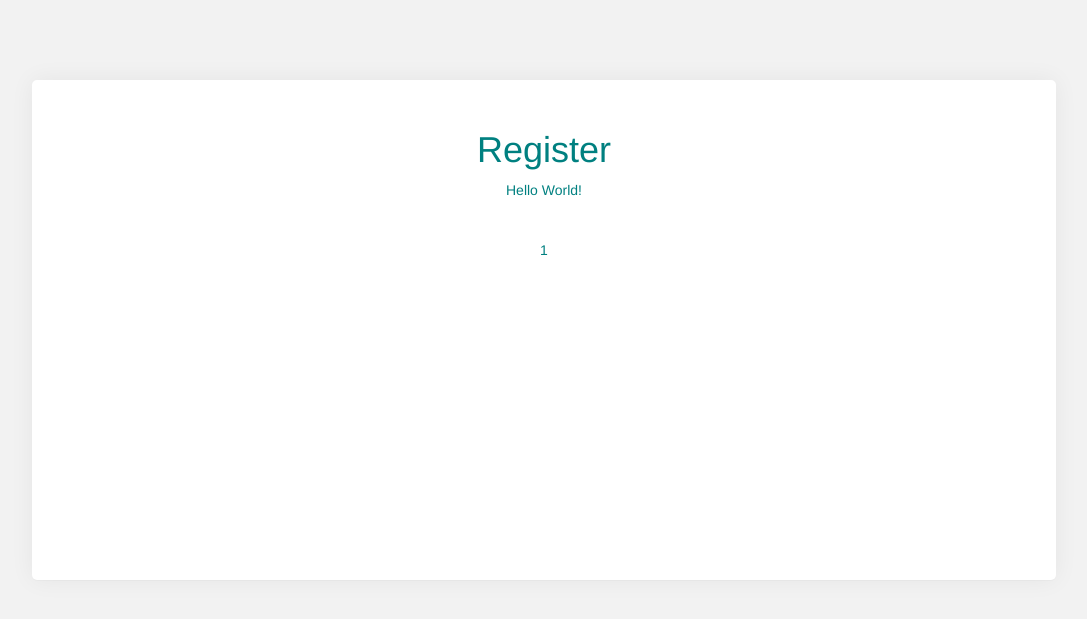
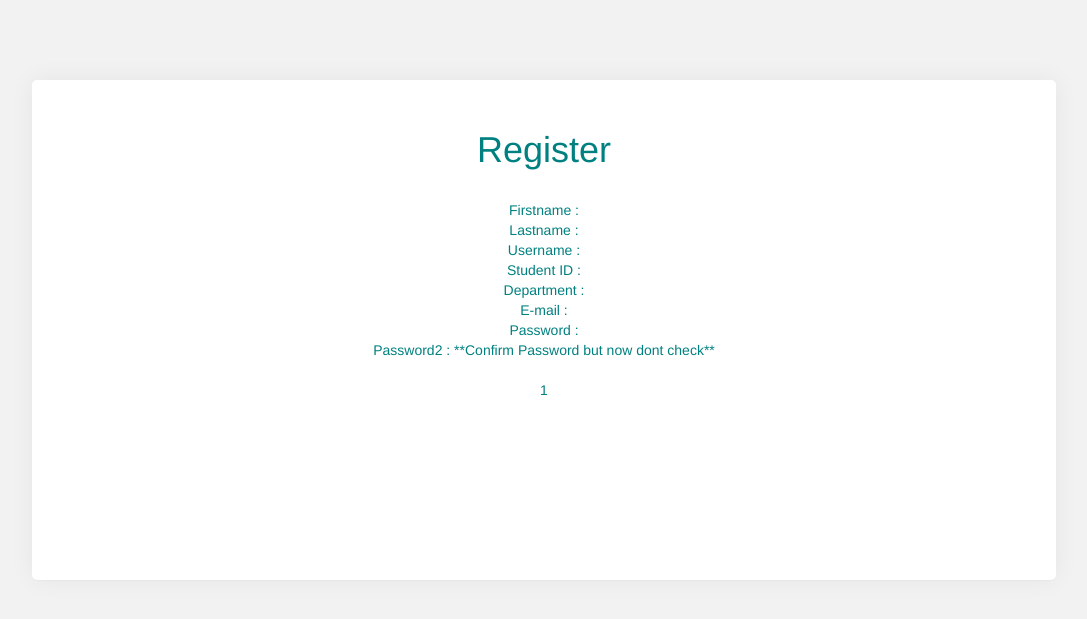
Before and after one commit to Mangese/Project_Web_Grader, a PHP site: page /Project/Register.php in a window 1280 px wide. Shown: the top 619 px of the page, without its empty margins (96-1183 px from the left). Run offline with PHP 8.4, Linux system fonts and the light colour scheme; the visitor is signed in with stand-in values (Sample User, id 1); data that the repository does not hold is empty; some libraries are stand-ins or nearby versions.

Commit message:
Add files via upload

```diff
--- a/Project/Register.php
+++ b/Project/Register.php
@@ -52,9 +52,23 @@
         <form>
          <?php
          session_start();
-echo "Hello World!";
+// echo "Hello World!";
 echo "<br>";
-echo $_POST["txtFirstname"];
+echo "Firstname :".$_POST["txtFirstname"];
+echo "<br>";
+echo "Lastname :".$_POST["txtLastname"];
+echo "<br>";
+echo "Username :".$_POST["txtUsername"];
+echo "<br>";
+echo "Student ID :".$_POST["txtStudentID"];
+echo "<br>";
+echo "Department :".$_POST["sel1"];
+echo "<br>";
+echo "E-mail :".$_POST["txtEmail"];
+echo "<br>";
+echo "Password :".$_POST["txtPassword"];
+echo "<br>";
+echo "Password2 :".$_POST["txtPassword2"]."  **Confirm Password but now dont check**";
 echo "<br>";
 echo $_POST["inputEmail3"];
 echo "<br>";
```
Also changed, not shown: Project/login.html (+7 -9 lines).
